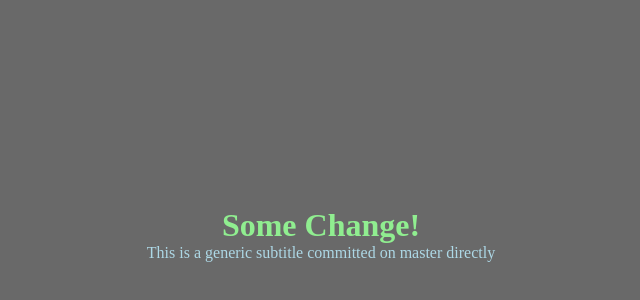
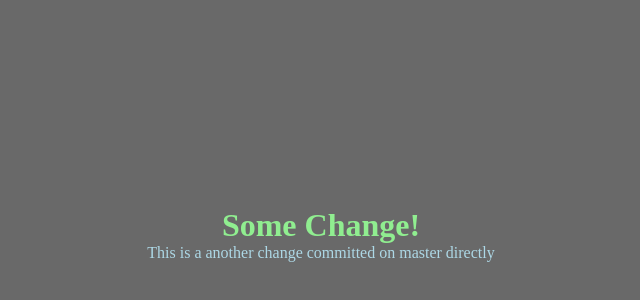
Before and after one commit to IgnationSE/git-basics, a plain HTML site: page index.html in a window 1280 px wide. Shown: the part 166-466 px from the top of the page, 319-959 px from the left. Drawn offline with Linux system fonts and the light colour scheme.

Commit message:
some other commit

```diff
--- a/index.html
+++ b/index.html
@@ -7,6 +7,6 @@
   </head>
   <body>
     <h1 id="main-title">Some Change!</h1>
-    <p>This is a generic subtitle committed on master directly</p>
+    <p>This is a another change committed on master directly</p>
   </body>
 </html>
```
